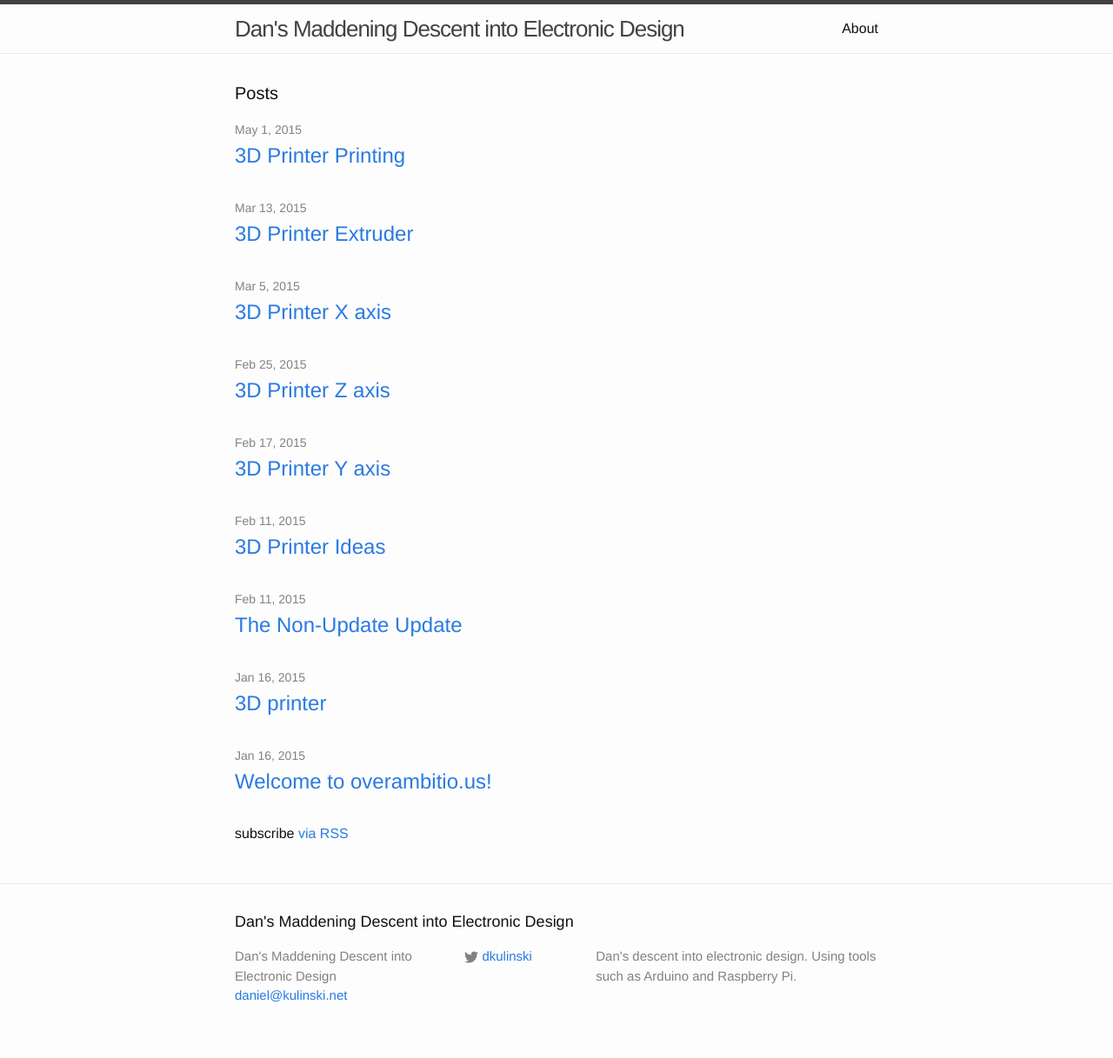
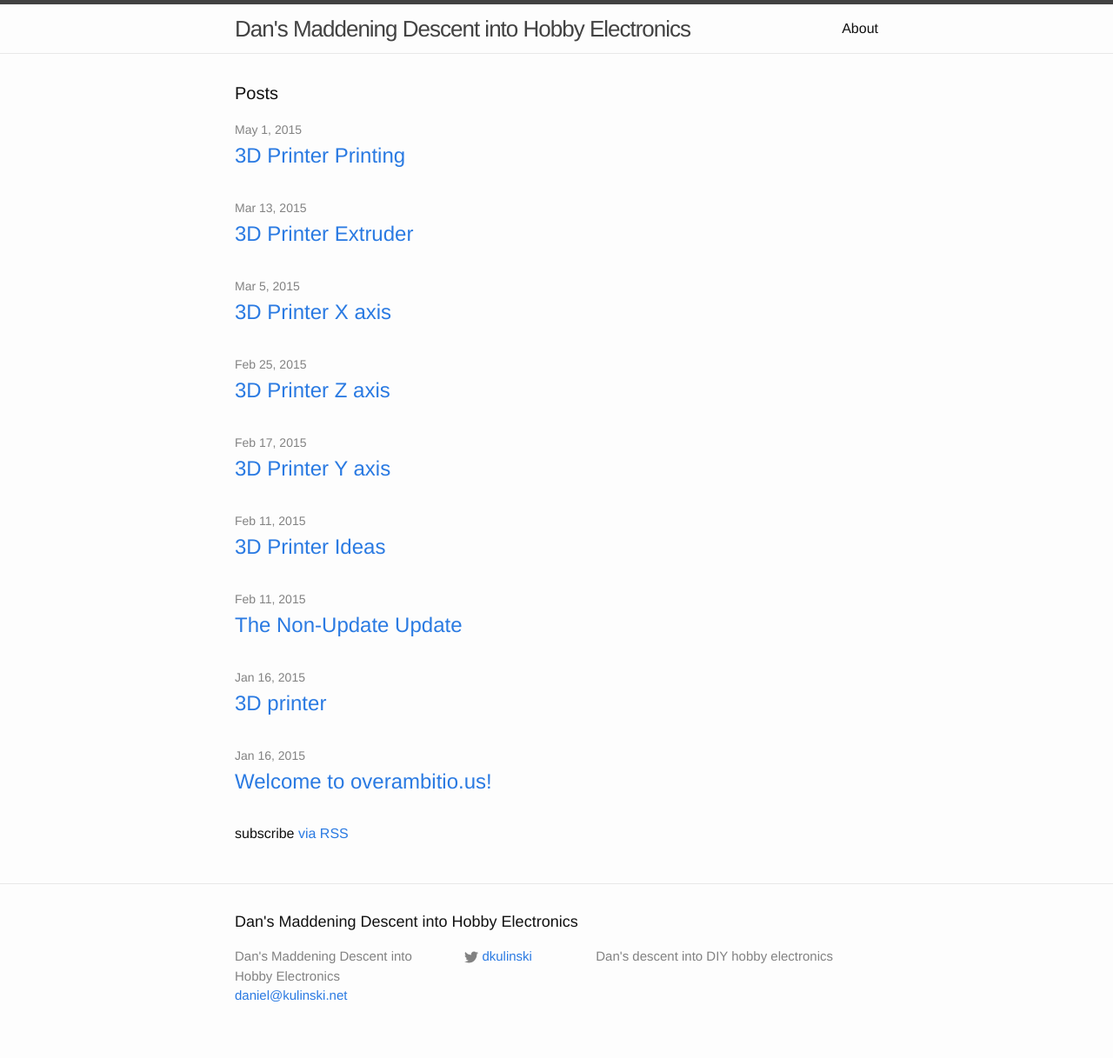
Before and after one commit to dkulinski/overambitio.us, a Jekyll site: the page built from index.html, in a window 1280 px wide. Shown: the whole page at 87% size. Built offline with Jekyll 4.4.1, drawn with Linux system fonts in a browser that asks for light colours.

Commit message:
Updated config to better represent nature of site

```diff
--- a/_config.yml
+++ b/_config.yml
@@ -1,8 +1,8 @@
 # Site settings
-title: Dan's Maddening Descent into Electronic Design
+title: Dan's Maddening Descent into Hobby Electronics
 email: daniel@kulinski.net
 description: > # this means to ignore newlines until "baseurl:"
-  Dan's descent into electronic design.  Using tools such as Arduino and Raspberry Pi.
+  Dan's descent into DIY hobby electronics
 baseurl: "" # the subpath of your site, e.g. /blog/
 url: "http://overambitio.us" # the base hostname & protocol for your site
 twitter_username: dkulinski
```
